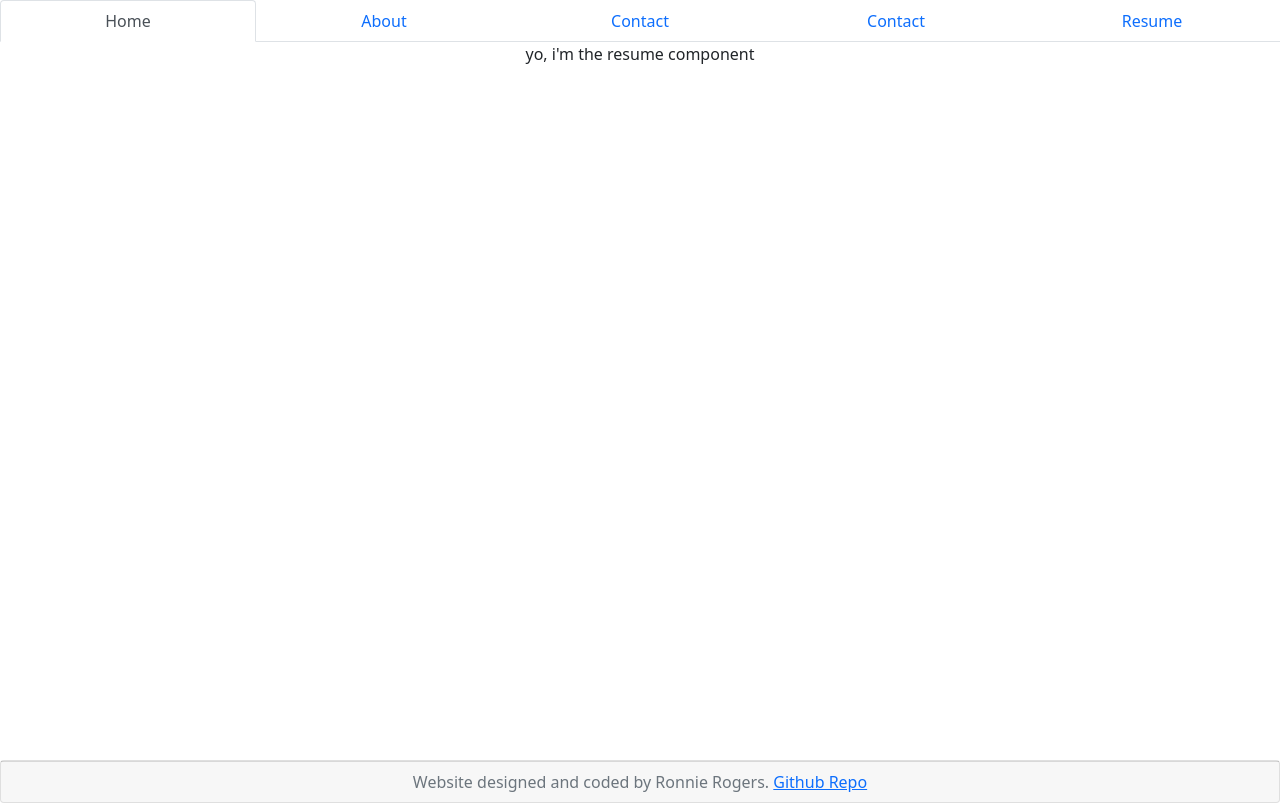
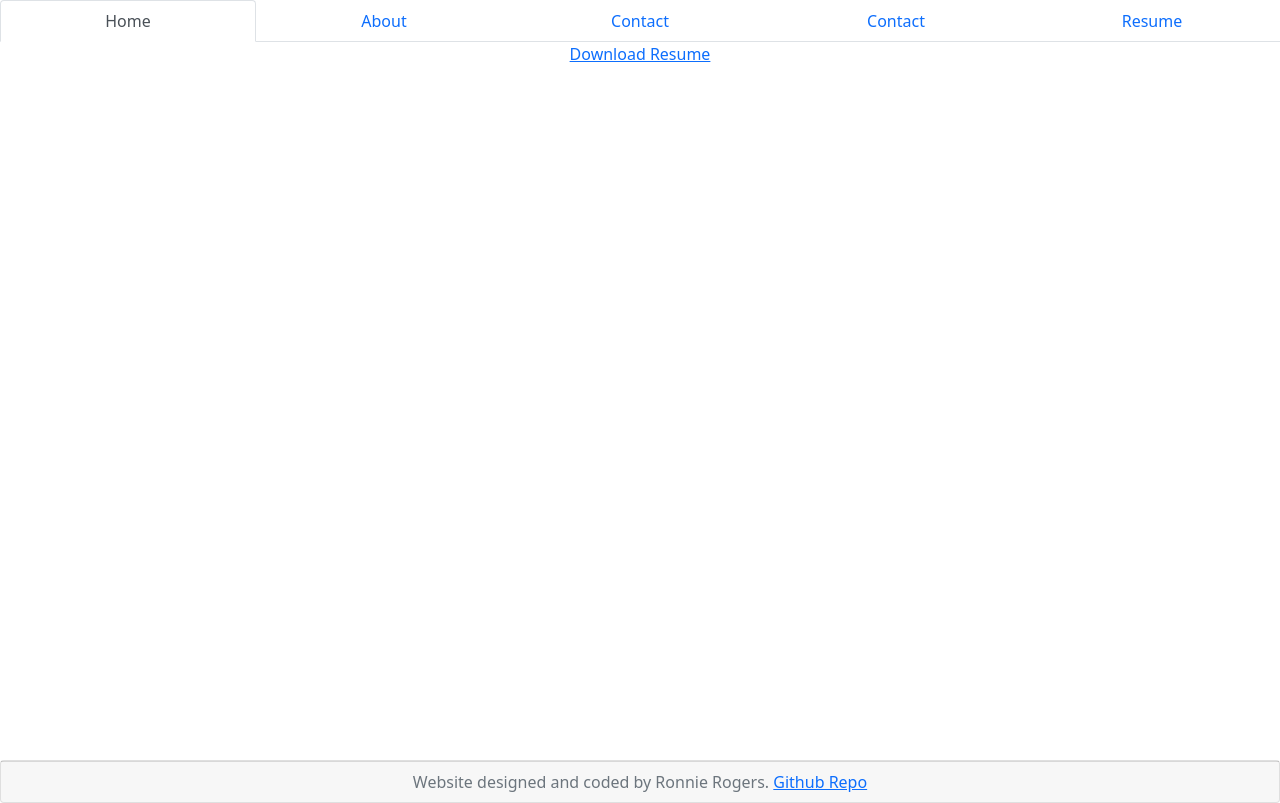
Before and after one commit to ronniexrogers/ronnie-rogers-portfolio, a React (Create React App) app: page /Resume in a window 1280 px wide. Built offline with nearby package versions, Linux system fonts and the light colour scheme.

Commit message:
adding resume download

```diff
--- a/src/app_components/Contact.js
+++ b/src/app_components/Contact.js
@@ -28,7 +28,7 @@ const Contact = () => {
 
     return (
         <div className="contact">
-            <form onSubmit={ handleSubmit } action="https://submit-form.com/ageibyG6">
+            <form onSubmit={ handleSubmit }>
                 <label for="name">Name</label>
                 <input type="text" id="name" name="name" placeholder="Name" required="true" onChange={(e) => setName(e.target.value)}  />
                 <label for="email">Email</label>
--- a/src/app_components/Resume.js
+++ b/src/app_components/Resume.js
@@ -1,7 +1,7 @@
 const Resume = () => {
     return (
         <div className="resume">
-            yo, i'm the resume component
+            <a href="../../Resources/Ronnie-Rogers-Resume.pdf" download="proposed_file_name">Download Resume</a>
         </div>
      )
 }
```
Also changed, not shown: 1 other file (tests, documents, lock files or other folders).
